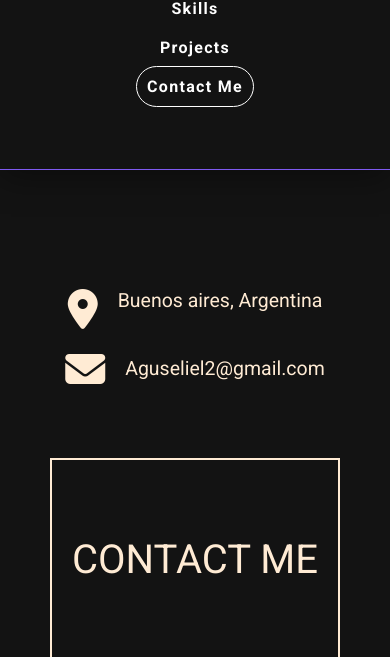
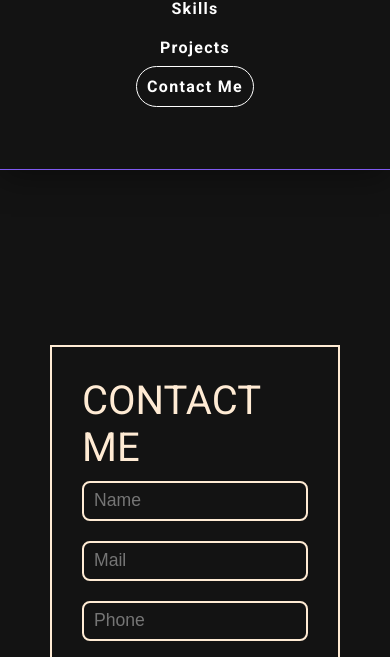
Before and after one commit to AgusEliel/Portfolio, a website: page contactme.html in a window 390 px wide. Shown: the part 130-787 px from the top of the page. Drawn offline with Linux system fonts and the light colour scheme; a web font is replaced by a local one.

Commit message:
upgrade contact me form

```diff
--- a/contactme.html
+++ b/contactme.html
@@ -117,21 +117,8 @@
       </nav>
     </header>
     <section class="section__contactme">
-      <div class="section__contactme__location">
-        <div class="location__content">
-          <div class="content__location">
-            <i class="fa-solid fa-location-dot"></i>
-            <p class="city">Buenos aires, Argentina</p>
-          </div>
-          <div class="content__mail">
-            <i class="fa-solid fa-envelope"></i>
-            <p class="mailp">Aguseliel2@gmail.com</p>
-          </div>
-        </div>
-      </div>
-      <div class="section__mail">
+      <form class="form" action="" id="form1">
         <h2 class="section__mail__text">CONTACT ME</h2>
-        <form class="form" action="" id="form1">
         <input
           id="name"
           type="text"
@@ -159,11 +146,10 @@
           required="required"
           placeholder="Type your message here"
         ></textarea>
-        </form>
         <button type="submit" form="form1" value="Submit" id="btn_submit">
           Submit
         </button>
-      </div>
+      </form>
     </section>
     <footer class="footer">
       <h5>PORTFOLIO 2022</h5>
--- a/sass/partials/_contactme.scss
+++ b/sass/partials/_contactme.scss
@@ -1,62 +1,16 @@
 /* CONTACT ME */
 
 .section__contactme {
-  display: grid;
+  display: flex;
   width: 100%;
   height: 100vh;
   background-color: #131313;
   color: #ffebd4;
   padding: 50px;
-  grid-template-columns: 1fr 1.1fr;
   align-items: center;
+  justify-content: center;
 }
 
-.section__contactme__location {
-  display: flex;
-  font-size: 40px;
-  align-items: center;
-  width: 550px;
-  height: 100%;
-}
-
-.location__content {
-  align-items: center;
-  display: flex;
-  flex-direction: column;
-  flex-wrap: wrap;
-  row-gap: 20px;
-}
-
-.content__location {
-  display: flex;
-  width: 550;
-}
-
-.fa-location-dot {
-  padding-right: 20px;
-}
-
-.fa-envelope {
-  padding-right: 20px;
-}
-
-.content__mail {
-  display: flex;
-  width: 550;
-  align-content: center;
-  align-items: center;
-}
-
-.section__mail {
-  display: grid;
-  grid-template-rows: 1fr 1fr;
-  align-items: center;
-  align-content: center;
-  justify-items: center;
-  height: 60vh;
-  padding: 30px;
-  border: solid 2px #ffebd4;
-}
 
 .section__mail__text {
   font-size: 2.5rem;
@@ -65,45 +19,41 @@
 
 .form {
   display: flex;
-  flex-wrap: wrap;
-  justify-content: space-between;
-  width: 100%;
-  box-sizing: border-box;
-  font-weight: 600;
+  flex-direction: column;
+  width: 50vw;
+  align-items: center;
+  align-content: center;
+  justify-items: center;
+  justify-content: center;
+  padding: 30px;
+  border: solid 2px #ffebd4;
+  transition: 500ms;
 }
 
-.city{
-  font-size: 2.5rem;
-  font-weight: 400;
-}
-.mailp{
-  font-size: 2.5rem;
-  font-weight: 400;
-}
 
 #name {
-  width: 45%;
+  width: 100%;
   height: 40px;
   color: #ffebd4;
   border-radius: 8px;
   border: solid 2px #ffebd4;
   background-color: #131313;
   padding: 10px;
-  margin: 10px 0px 10px 10px;
+  margin: 10px;
   font-size: 1.1rem;
   font-weight: 400;
   outline: none;
   transition: 350ms;
 }
 #mail {
-  width: 45%;
+  width: 100%;
   height: 40px;
   color: #ffebd4;
   border-radius: 8px;
   border: solid 2px #ffebd4;
   background-color: #131313;
   padding: 10px;
-  margin: 10px 10px 10px 0px;
+  margin: 10px;
   font-size: 1.1rem;
   font-weight: 400;
   outline: none;
@@ -126,7 +76,7 @@
 
 #message {
   width: 100%;
-  height: 100px;
+  height: 5rem;
   color: #ffebd4;
   border-radius: 8px;
   border: solid 2px #ffebd4;
@@ -164,6 +114,10 @@
   border: solid 2px #2cb67d;
 }
 #message:valid {
+  border: solid 2px #2cb67d;
+}
+
+.form:valid{
   border: solid 2px #2cb67d;
 }
 
@@ -207,32 +161,11 @@
   border-color: #7f5af0;
 }
 
-@media (max-width: 768px) {
-  .section__contactme {
-    grid-template-columns: 1fr;
-    grid-template-rows: 1fr 1fr;
-    justify-content: center;
-    align-items: center;
+@media (max-width: 912px){
+  .section__contactme{
+    width:100%;
   }
-  .section__mail {
-    width: 100%;
-    background-color: #131313;
-    justify-content: center;
-    padding: 0;
-  }
-
-  .form {
+  .form{
     width: 100%;
   }
-
-  .city {
-    font-size: 5vw;
-  }
-
-  .mailp {
-    font-size: 5vw;
-  }
-  #btn_submit {
-    margin: 10px 15px 15px 15px;
-  }
 }
--- a/sass/partials/_projects.scss
+++ b/sass/partials/_projects.scss
@@ -33,21 +33,3 @@
     font-weight: 500;
     color: #7f5af0;
   }
-
-  @media (max-width: 970px) {
-    .section__contactme {
-      display: grid;
-      width: 100%;
-      padding: 50px;
-      justify-content: center;
-      grid-template-columns: 1fr;
-      grid-template-rows: 1fr;
-    }
-    .section__contactme__location {
-      width: 100%;
-      justify-content: center;
-    }
-    .contentProjects__text {
-      font-size: 10vw;
-    }
-  }
```
Also changed, not shown: css/main.css. Lines whose indentation alone changed are shown as unchanged.
